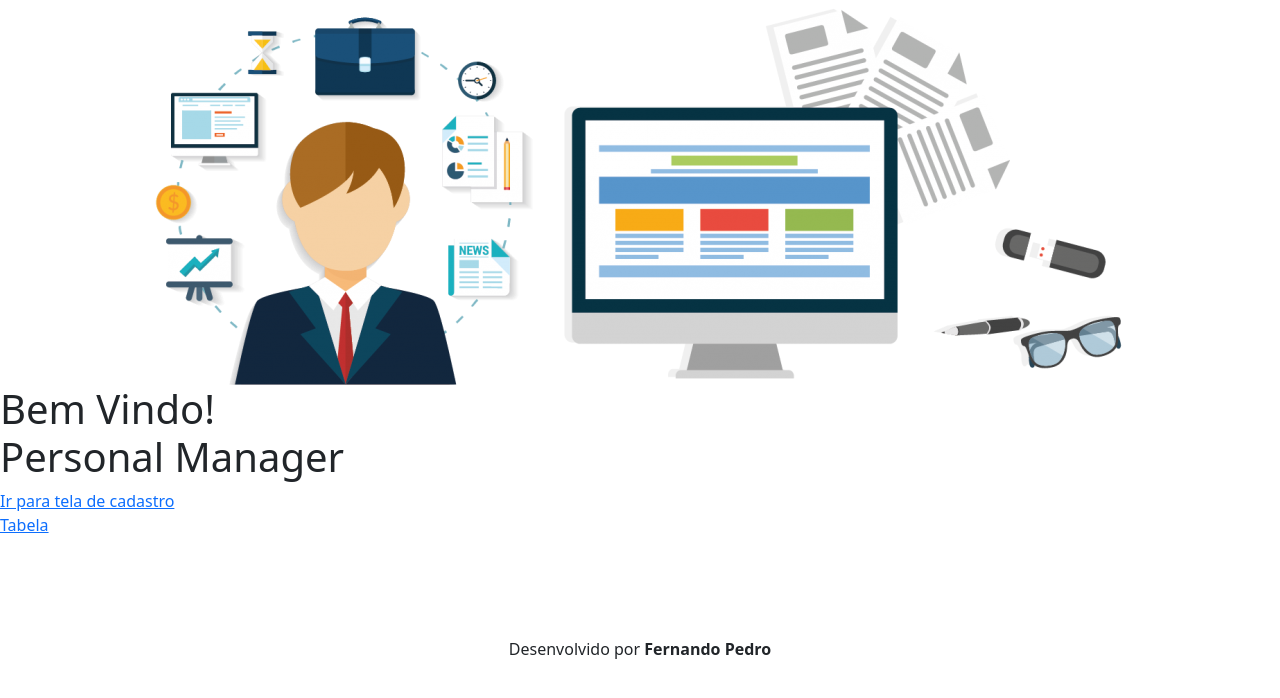
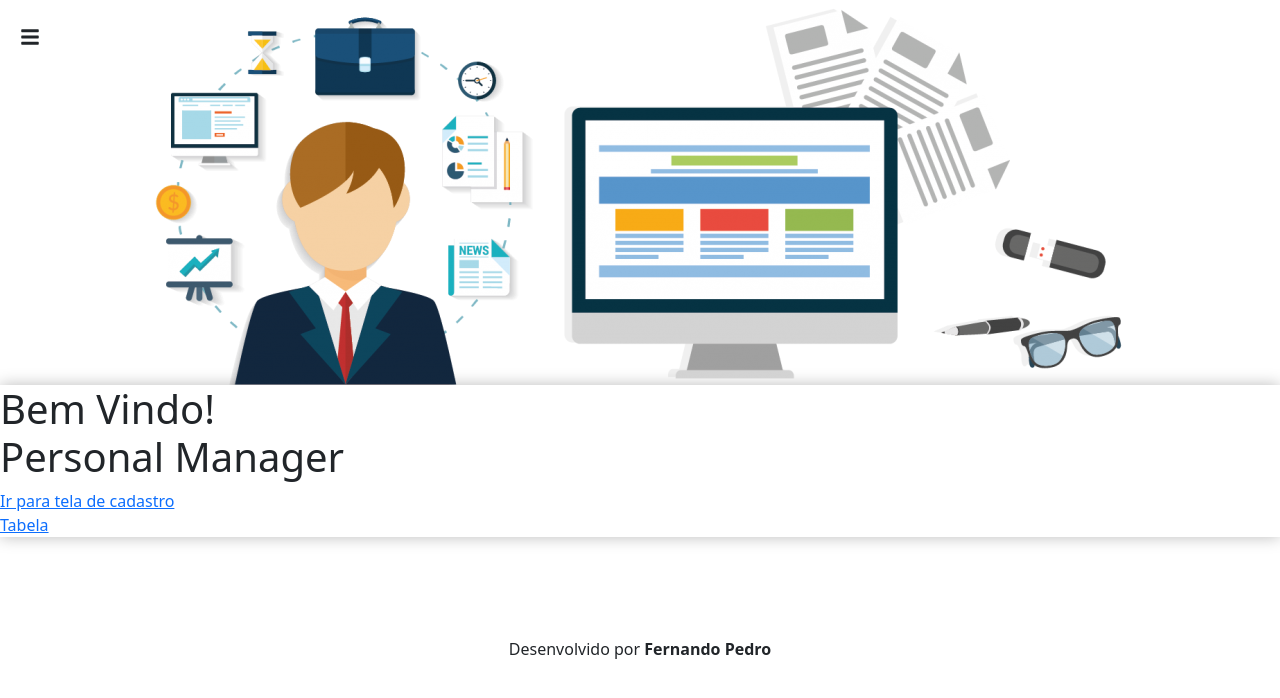
Before and after one commit to fpjunior/crud-react, a React (Create React App) app: page / in a window 1280 px wide. Shown: the top 698 px of the page. Built offline with nearby package versions, Linux system fonts and the light colour scheme.

Commit message:
:sparkles: sobe mudancas no app.js para menu sidebar

```diff
--- a/src/main/App.js
+++ b/src/main/App.js
@@ -1,26 +1,33 @@
-import React from 'react';
 import { BrowserRouter as Router, Route, Routes } from 'react-router-dom';
 import TelaPrincipal from '../components/pages/TelaPrincipal';
 import Cadastro from '../components/pages/Cadastro';
 import TabelaDespesas from '../components/pages/TabelaDespesas';
 import Footer from '../components/template/Footer';
 import Logo from '../components/template/Logo';
-// import 'bootstrap/dist/css/bootstrap.min.css';
+import SideBar from '../components/template/SideBar';
+import './App.css'; // Importe um arquivo CSS para estilização
 
 function App() {
+
+
   const fetchDespesas = () => {
     // lógica para buscar as despesas no banco de dados
-  }
+  };
 
   return (
     <Router>
       <Logo />
+      <div className="">
+        <SideBar></SideBar>
+        <main>
           <Routes>
             <Route path="/" element={<TelaPrincipal />} />
             <Route path="/cadastro/:id" element={<Cadastro fetchDespesas={fetchDespesas} />} />
             <Route path="/cadastro" element={<Cadastro fetchDespesas={fetchDespesas} />} />
             <Route path="/tabelaDespesas" element={<TabelaDespesas fetchDespesas={fetchDespesas} />} />
           </Routes>
+        </main>
+      </div>
       <Footer />
     </Router>
   );
```
Lines whose indentation alone changed are shown as unchanged.
